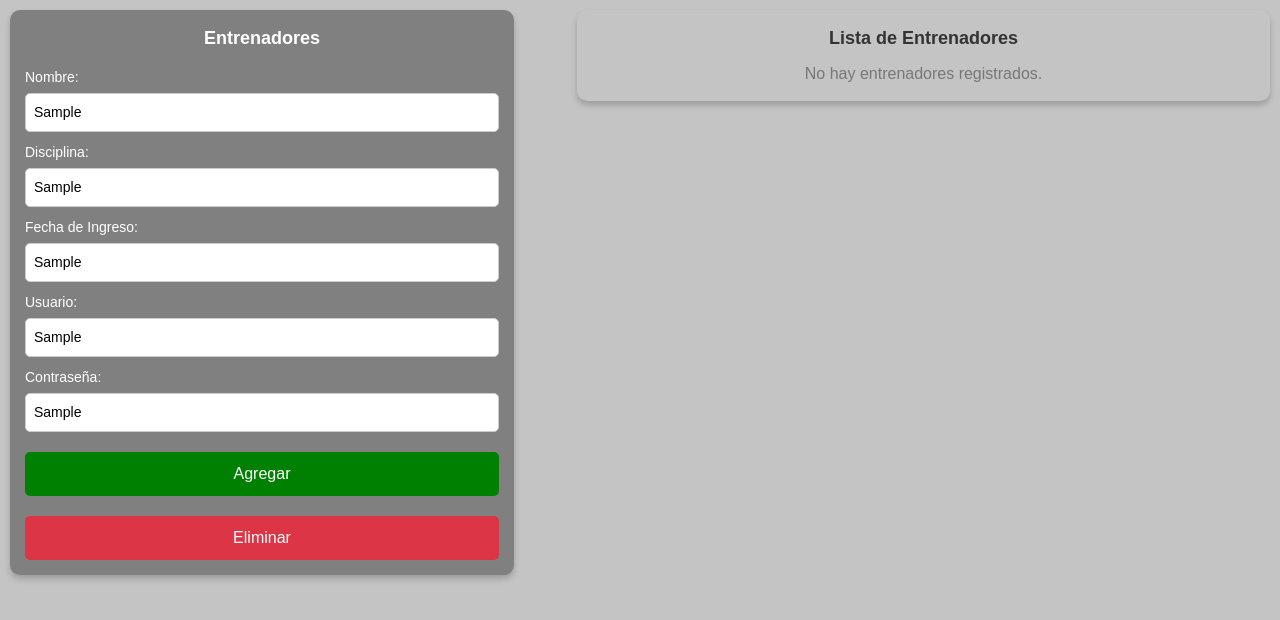
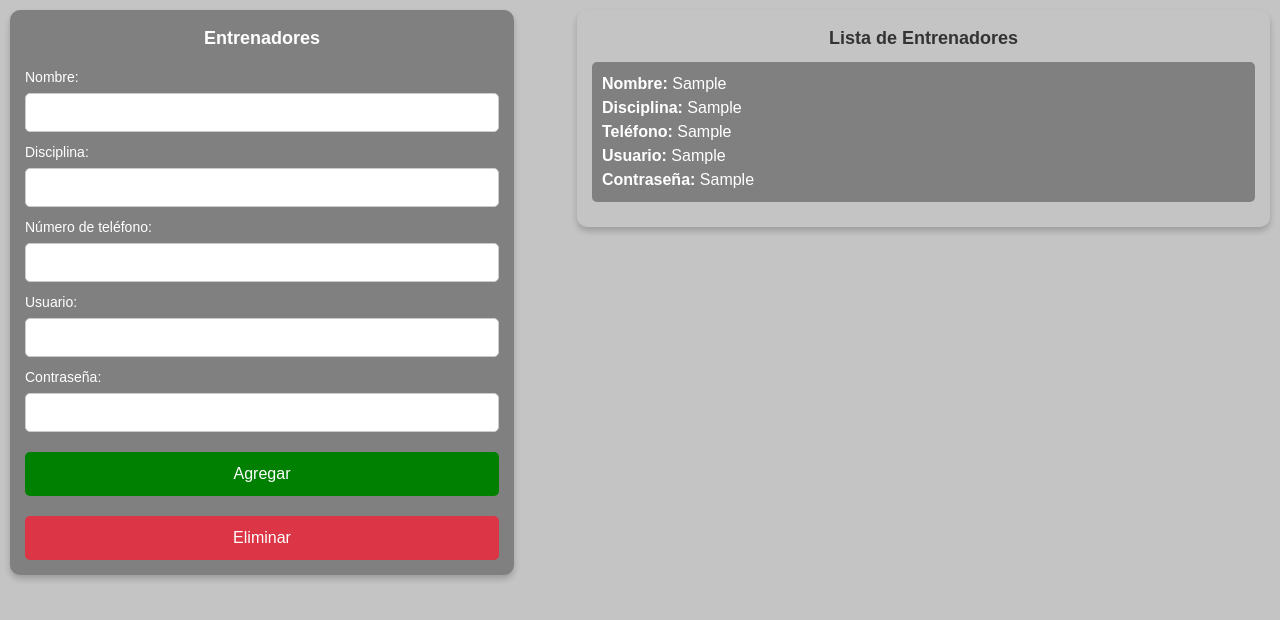
Before and after one commit to Davo11030/AVT, a Next.js app: page /pages/admin/entrenadores in a window 1280 px wide. Both pictures are taken after typing "Sample", "Sample", "Sample", "Sample", "Sample" into the empty fields and a click on the button "Agregar". Shown: the top 620 px of the page. Built offline with nearby package versions, Linux system fonts and the light colour scheme.

Commit message:
entrenadores admin

```diff
--- a/src/app/pages/admin/entrenadores/page.jsx
+++ b/src/app/pages/admin/entrenadores/page.jsx
@@ -9,7 +9,7 @@ export default function Entrenadores() {
         edad: "",
         disciplina: "",
         fechaNacimiento: "",
-        fechaIngreso: "",
+        telefono: "",
         usuario: "",
         contrasena: ""
     });
@@ -21,7 +21,13 @@ export default function Entrenadores() {
 
     const handleSubmit = (e) => {
         e.preventDefault();
-        if (formData.nombre && formData.edad && formData.disciplina) {
+        const { nombre, disciplina, telefono, usuario, contrasena } = formData;
+
+        if (!nombre || !disciplina || !telefono || !usuario || !contrasena) {
+            alert("Por favor, completa todos los campos obligatorios.");
+            return;
+        }
+
         if (selectedIndex !== null) {
             const updatedEntrenadores = [...entrenadores];
             updatedEntrenadores[selectedIndex] = formData;
@@ -31,9 +37,6 @@ export default function Entrenadores() {
             setEntrenadores([...entrenadores, formData]);
         }
         resetForm();
-        } else {
-            alert("Por favor, completa todos los campos obligatorios.");
-        }
     };
 
     const handleDelete = () => {
@@ -57,16 +60,15 @@ export default function Entrenadores() {
             edad: "",
             disciplina: "",
             fechaNacimiento: "",
-            fechaIngreso: "",
+            telefono: "",
             usuario: "",
             contrasena: ""
         });
         setSelectedIndex(null);
     };
 
-    return (
-        <div
-            style={{
+    const styles = {
+        container: {
             display: "flex",
             justifyContent: "space-between",
             alignItems: "flex-start",
@@ -76,28 +78,51 @@ export default function Entrenadores() {
             boxSizing: "border-box",
             fontFamily: "Arial, sans-serif",
             overflow: "hidden"
-            }}
-        >
-            {/* Contenedor del formulario */}
-            <div
-                style={{
+        },
+        formContainer: {
             width: "40%",
             backgroundColor: "#808080",
             padding: "15px",
             borderRadius: "10px",
             boxShadow: "0 4px 6px rgba(0, 0, 0, 0.2)",
-                    overflowY: "auto", // Agrega scroll al formulario
-                    maxHeight: "90vh" // Evita que exceda la altura de la pantalla
-                }}
-            >
-                <h2
-                    style={{
-                        textAlign: "center",
-                        marginBottom: "15px",
-                        color: "white",
-                        fontSize: "18px"
-                    }}
-                >
+            overflowY: "auto",
+            maxHeight: "90vh"
+        },
+        listContainer: {
+            width: "55%",
+            backgroundColor: "#c4c4c4",
+            padding: "15px",
+            borderRadius: "10px",
+            boxShadow: "0 4px 6px rgba(0, 0, 0, 0.2)",
+            overflowY: "auto",
+            maxHeight: "100%"
+        },
+        listItem: (selected) => ({
+            backgroundColor: selected ? "#006400" : "#808080",
+            padding: "10px",
+            borderRadius: "5px",
+            marginBottom: "10px",
+            display: "flex",
+            justifyContent: "space-between",
+            alignItems: "center",
+            cursor: "pointer"
+        }),
+        button: (color) => ({
+            padding: "10px",
+            backgroundColor: color,
+            color: "#fff",
+            border: "none",
+            borderRadius: "5px",
+            cursor: "pointer",
+            marginTop: "10px"
+        })
+    };
+
+    return (
+        <div style={styles.container}>
+            {/* Contenedor del formulario */}
+            <div style={styles.formContainer}>
+                <h2 style={{ textAlign: "center", marginBottom: "15px", color: "white", fontSize: "18px" }}>
                     Entrenadores
                 </h2>
                 <form
@@ -110,16 +135,15 @@ export default function Entrenadores() {
                 >
                     {[
                         { label: "Nombre", name: "nombre", type: "text" },
-
                         { label: "Disciplina", name: "disciplina", type: "text" },
-
-                        { label: "Fecha de Ingreso", name: "fechaIngreso", type: "text" },
+                        { label: "Número de teléfono", name: "telefono", type: "text" },
                         { label: "Usuario", name: "usuario", type: "text" },
                         { label: "Contraseña", name: "contrasena", type: "text" }
                     ].map((field, index) => (
-                        <label key={index} style={{ color: "white", fontSize: "14px" }}>
+                        <label htmlFor={field.name} key={index} style={{ color: "white", fontSize: "14px" }}>
                             {field.label}:
                             <input
+                                id={field.name}
                                 type={field.type}
                                 name={field.name}
                                 value={formData[field.name]}
@@ -130,99 +154,42 @@ export default function Entrenadores() {
                                     borderRadius: "5px",
                                     border: "1px solid #ccc",
                                     marginTop: "5px",
-                                    color: "black" // Texto negro
+                                    color: "black"
                                 }}
                                 required
                             />
                         </label>
                     ))}
-                    <button
-                        type="submit"
-                        style={{
-                            padding: "10px",
-                            backgroundColor: "#008000",
-                            color: "#fff",
-                            border: "none",
-                            borderRadius: "5px",
-                            cursor: "pointer",
-                            marginTop: "10px"
-                        }}
-                    >
+                    <button type="submit" style={styles.button("#008000")}>
                         {selectedIndex !== null ? "Actualizar" : "Agregar"}
                     </button>
-                    <button
-                        type="button"
-                        onClick={handleDelete}
-                        style={{
-                            padding: "10px",
-                            backgroundColor: "#dc3545",
-                            color: "#fff",
-                            border: "none",
-                            borderRadius: "5px",
-                            cursor: "pointer",
-                            marginTop: "10px"
-                        }}
-                    >
+                    <button type="button" onClick={handleDelete} style={styles.button("#dc3545")}>
                         Eliminar
                     </button>
                 </form>
             </div>
 
             {/* Contenedor de la lista */}
-            <div
-                style={{
-                    width: "55%",
-                    backgroundColor: "#c4c4c4",
-                    padding: "15px",
-                    borderRadius: "10px",
-                    boxShadow: "0 4px 6px rgba(0, 0, 0, 0.2)",
-                    overflowY: "auto",
-                    maxHeight: "100%"
-                }}
-            >
-                <h2
-                    style={{
-                        textAlign: "center",
-                        marginBottom: "10px",
-                        color: "#333",
-                        fontSize: "18px"
-                    }}
-                >
+            <div style={styles.listContainer}>
+                <h2 style={{ textAlign: "center", marginBottom: "10px", color: "#333", fontSize: "18px" }}>
                     Lista de Entrenadores
                 </h2>
                 <div>
                     {entrenadores.length === 0 ? (
-                        <p style={{ textAlign: "center", color: "#777" }}>
-                            No hay entrenadores registrados.
-                        </p>
+                        <p style={{ textAlign: "center", color: "#777" }}>No hay entrenadores registrados.</p>
                     ) : (
-                        <ul
-                            style={{
-                                listStyleType: "none",
-                                padding: 0,
-                                margin: 0
-                            }}
-                        >
+                        <ul style={{ listStyleType: "none", padding: 0, margin: 0 }}>
                             {entrenadores.map((entrenador, index) => (
                                 <li
                                     key={index}
-                                    style={{
-                                        backgroundColor: selectedIndex === index ? "#006400" : "#808080", // Seleccionado: verde oscuro
-                                        padding: "10px",
-                                        borderRadius: "5px",
-                                        marginBottom: "10px",
-                                        display: "flex",
-                                        justifyContent: "space-between",
-                                        alignItems: "center",
-                                        cursor: "pointer"
-                                    }}
+                                    style={styles.listItem(selectedIndex === index)}
                                     onClick={() => handleSelect(index)}
                                 >
                                     <div style={{ color: "white" }}>
                                         <p><strong>Nombre:</strong> {entrenador.nombre}</p>
                                         <p><strong>Disciplina:</strong> {entrenador.disciplina}</p>
-                                        <p><strong>Ingreso:</strong> {entrenador.fechaIngreso}</p>
-                                        <p><strong>Usuario::</strong> {entrenador.usuario}</p>
+                                        <p><strong>Teléfono:</strong> {entrenador.telefono}</p>
+                                        <p><strong>Usuario:</strong> {entrenador.usuario}</p>
                                         <p><strong>Contraseña:</strong> {entrenador.contrasena}</p>
                                     </div>
                                 </li>
```
Lines whose indentation alone changed are shown as unchanged.
